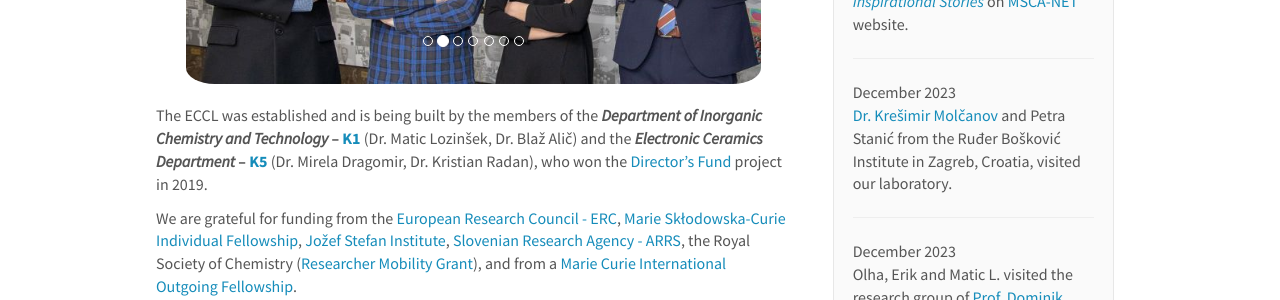
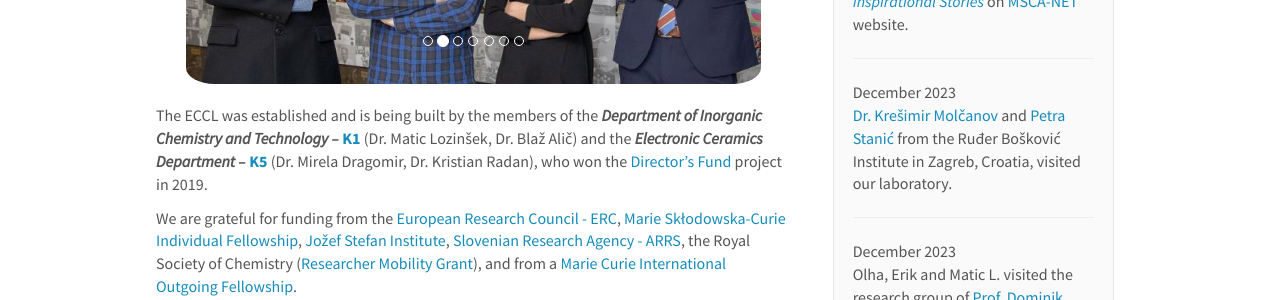
Before and after one commit to eccl-jsi/eccl-jsi.github.io, a Jekyll site: the page built from _pages/home.md, in a window 1280 px wide and 900 px high, scrolled down 330 px. Shown: the part 155-455 px from the top of the window. Built offline with Jekyll 4.4.1, drawn with Linux system fonts in a browser that asks for light colours; nearby versions of some CDN libraries; some of the changed lines change nothing that is shown.

Commit message:
Update news.yml

```diff
--- a/_data/news.yml
+++ b/_data/news.yml
@@ -8,7 +8,7 @@
   headline: "Mirela and her MSCA-IF project were featured in <i><a href='https://msca-net.eu/wp-content/uploads/2023/12/Widening-countries-inspirational-stories_IF_Slovenia_QMatCh.pdf'>Widening Countries Inspirational Stories</a></i> on <a href='https://msca-net.eu/widening-countries-inspirational-stories/'>MSCA-NET</a> website."
 
 - date: December 2023
-  headline: "<a href='https://www.irb.hr/eng/Divisions/Division-of-Physical-Chemistry/Laboratory-for-chemical-and-biological-crystallography/Employees/Kresimir-Molcanov'>Dr. Krešimir Molčanov</a> and Petra Stanić from the Ruđer Bošković Institute in Zagreb, Croatia, visited our laboratory."
+  headline: "<a href='https://www.irb.hr/eng/Divisions/Division-of-Physical-Chemistry/Laboratory-for-chemical-and-biological-crystallography/Employees/Kresimir-Molcanov'>Dr. Krešimir Molčanov</a> and <a href='https://www.irb.hr/eng/Divisions/Division-of-Physical-Chemistry/Laboratory-for-chemical-and-biological-crystallography/Employees/Petra-Stanic'>Petra Stanić</a> from the Ruđer Bošković Institute in Zagreb, Croatia, visited our laboratory."
 
 - date: December 2023
   headline: "Olha, Erik and Matic L. visited the research group of <a href='https://bazawiedzy.uksw.edu.pl/info/author/UKSW-74596/Dominik+Kurzyd%25C5%2582owski+title?ps=20&lang=en'>Prof. Dominik Kurzydłowski</a> at the Cardinal Stefan Wyszyński University in Warsaw, Poland."
```
